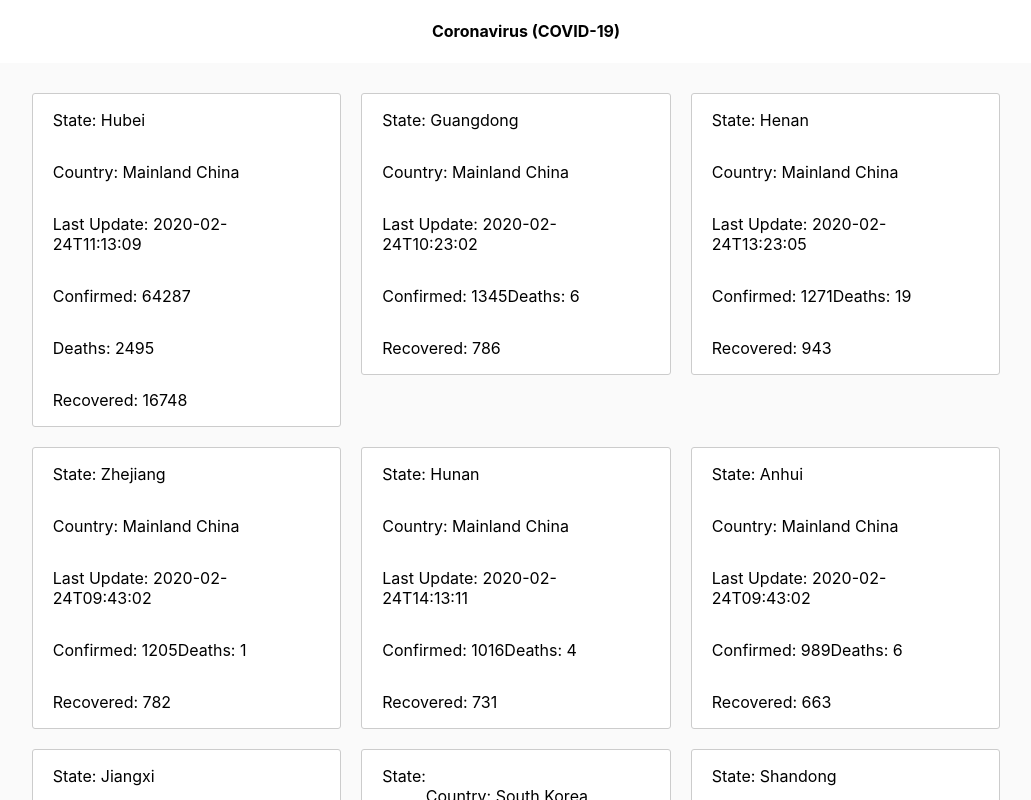
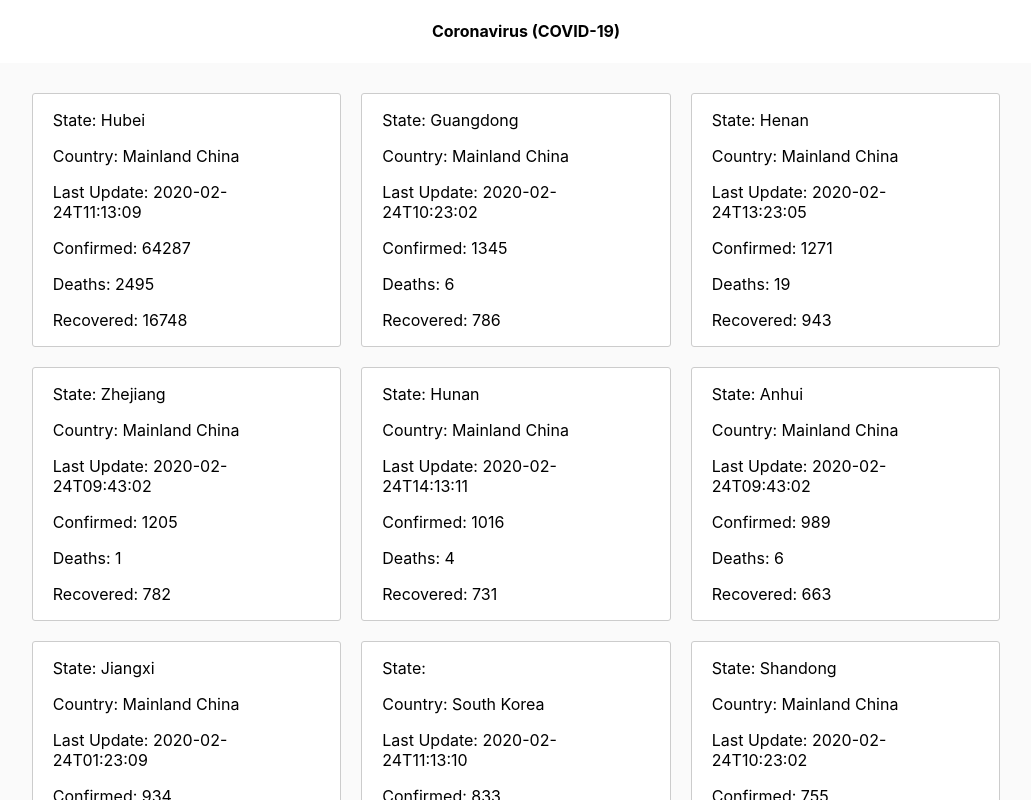
Before and after one commit to dkapexhiu/coronavirus2020, a React (Create React App) app: page / in a window 1280 px wide. Shown: the top 800 px of the page, without its empty margins (114-1145 px from the left). Built offline with nearby package versions, Linux system fonts and the light colour scheme.

Commit message:
Update DateParser.js

```diff
--- a/src/DateParser.js
+++ b/src/DateParser.js
@@ -59,12 +59,12 @@ class DataParser extends Component {
           <div class="clearfix">
             <div className="leftFloat width80 text-left">
               <div className="clearfix">
-                <p className="leftFloat">State: {todo.State}</p><br/>
-                <p className="leftFloat">Country: {todo.Country}</p><br/>
-                <p className="leftFloat">Last Update: {todo.Update}</p><br/>
-                <p className="leftFloat">Confirmed: {todo.Confirmed}</p><br/>
-                <p className="leftFloat">Deaths: {todo.Deaths}</p><br/>
-                <p className="leftFloat">Recovered: {todo.Recovered}</p>
+                <p>State: {todo.State}</p>
+                <p>Country: {todo.Country}</p>
+                <p>Last Update: {todo.Update}</p>
+                <p>Confirmed: {todo.Confirmed}</p>
+                <p>Deaths: {todo.Deaths}</p>
+                <p>Recovered: {todo.Recovered}</p>
               </div>
             </div>
           </div>
```
